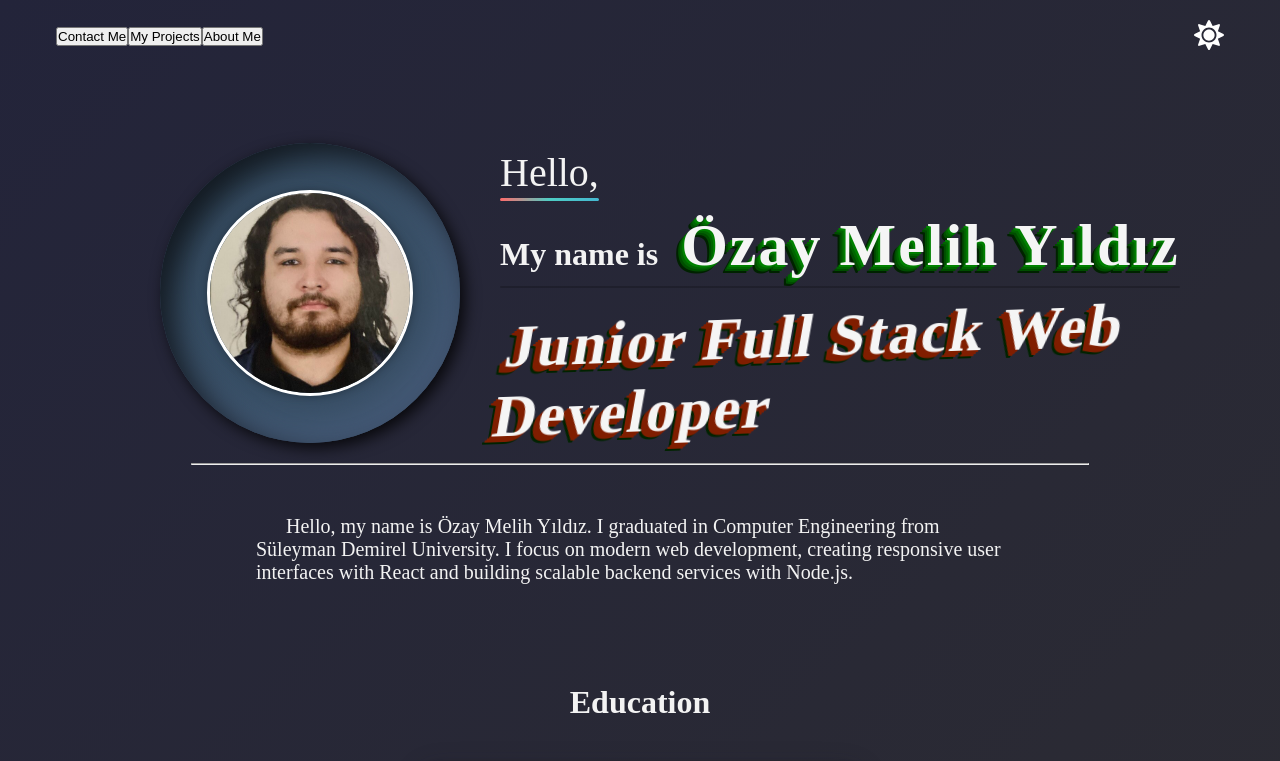
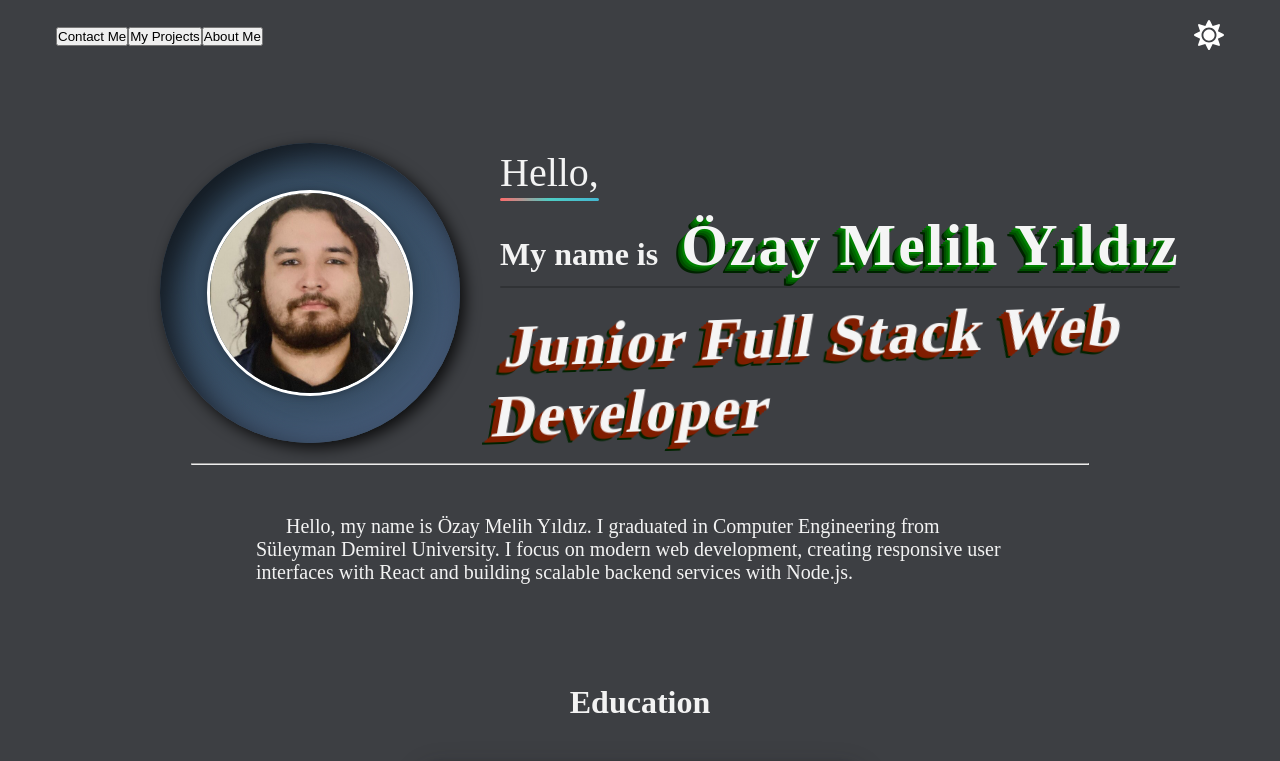
Before and after one commit to Ozaui/personal-website, a React (Vite) app in the folder personalWebSite/: page / in a window 1280 px wide. Shown: the top 761 px of the page. Built offline with nearby package versions, Linux system fonts and the light colour scheme.

Commit message:
background update

```diff
--- a/personalWebSite/src/App.css
+++ b/personalWebSite/src/App.css
@@ -11,7 +11,7 @@ body.light-mode {
 }
 
 body.dark-mode {
-  background: linear-gradient(135deg, #23243a 0%, #302f2f 100%);
+  background: #3d3f43;
   color: #f3f3f3;
   min-height: 100vh;
   transition: all 0.3s ease;
```
